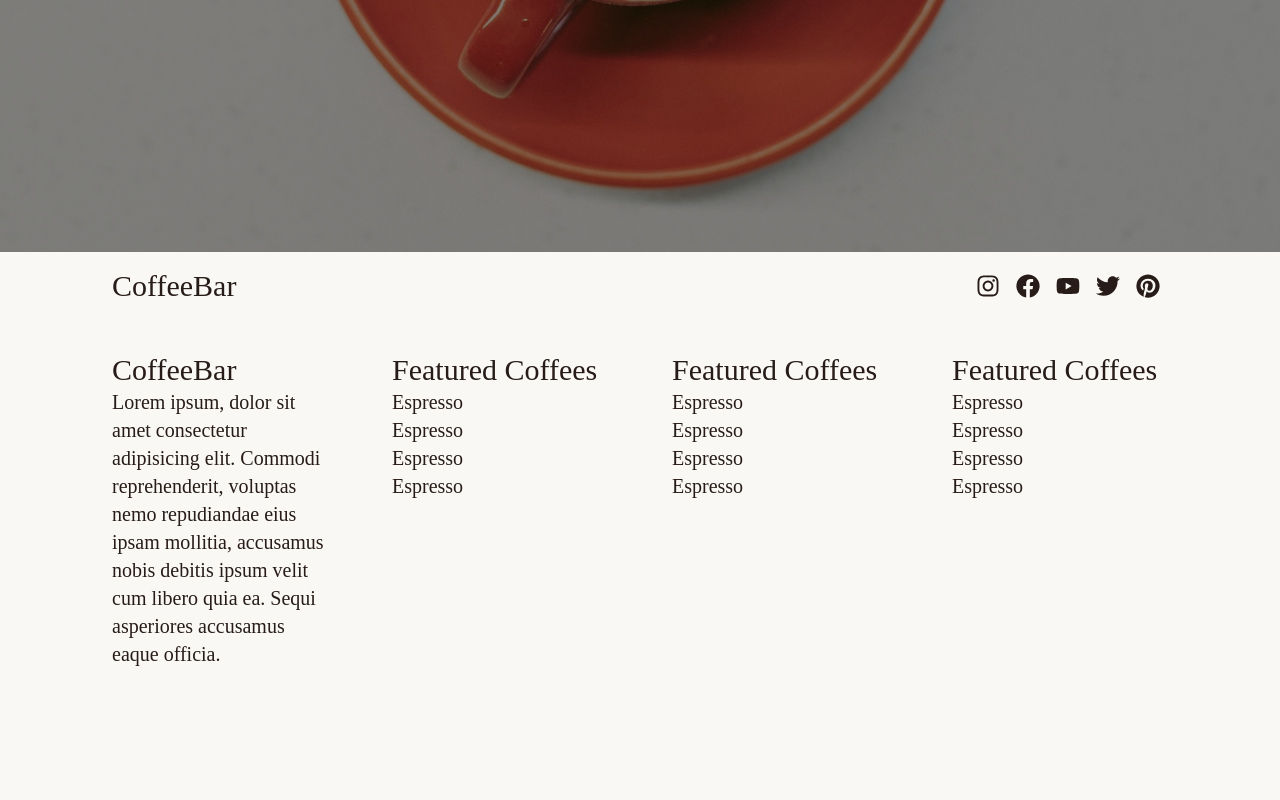
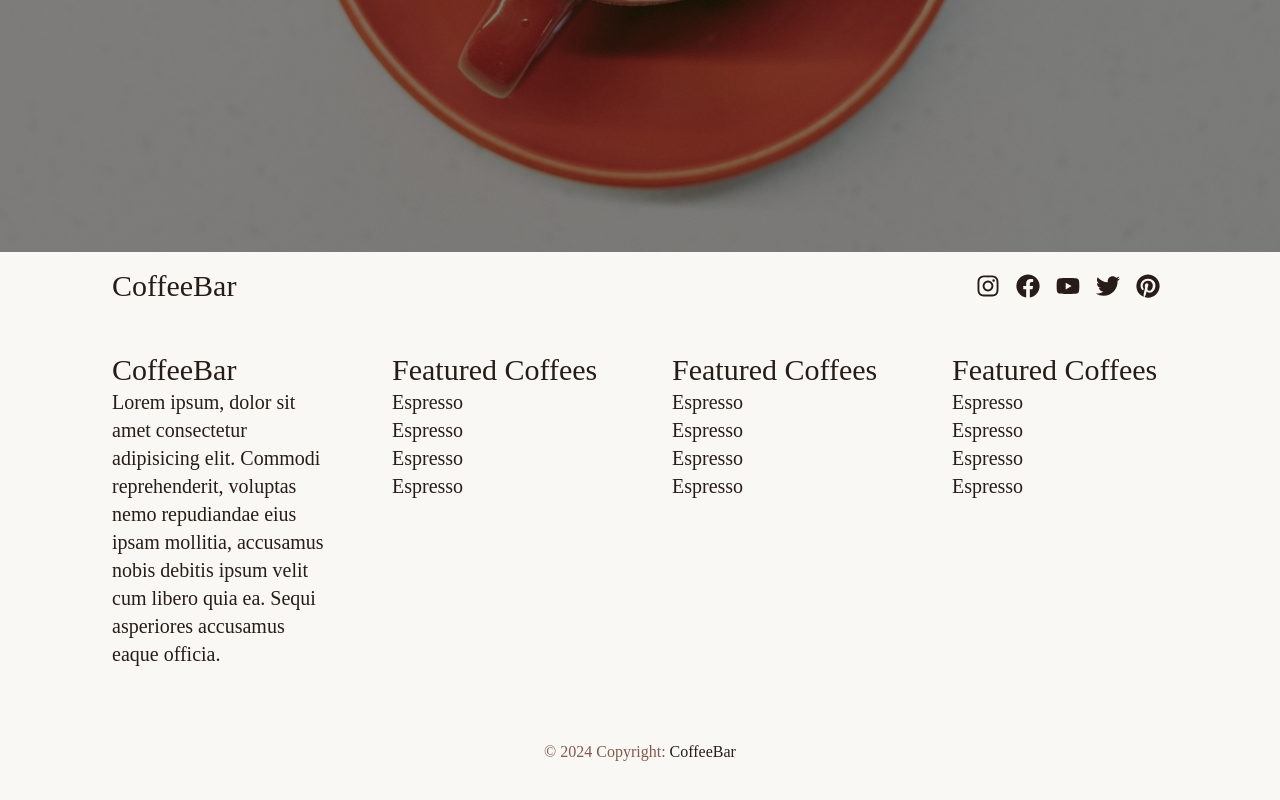
Before and after one commit to DarkoM996/coffeebar-website, a React (Vite) app: page / in a window 1280 px wide. Shown: the part 3783-4583 px from the top of the page. Before the commit the page ends 4515 px from the top, so only its background shows below. Built offline with nearby package versions, Linux system fonts and the light colour scheme; a web font is replaced by a local one.

Commit message:
adjustment

```diff
--- a/src/components/Footer2.tsx
+++ b/src/components/Footer2.tsx
@@ -68,6 +68,13 @@ const Footer2 = () => {
           <p className="text-xl">Espresso</p>
         </div>
       </div>
+      {/* Copyright section */}
+      <div className="p-6 text-center text-primary_backgroundDarkerColor-600">
+        <span>© 2024 Copyright:</span>
+        <a href="/" className="text-primary_backgroundDarkerColor-900 ml-1">
+          CoffeeBar
+        </a>
+      </div>
     </footer>
   );
 };
```
